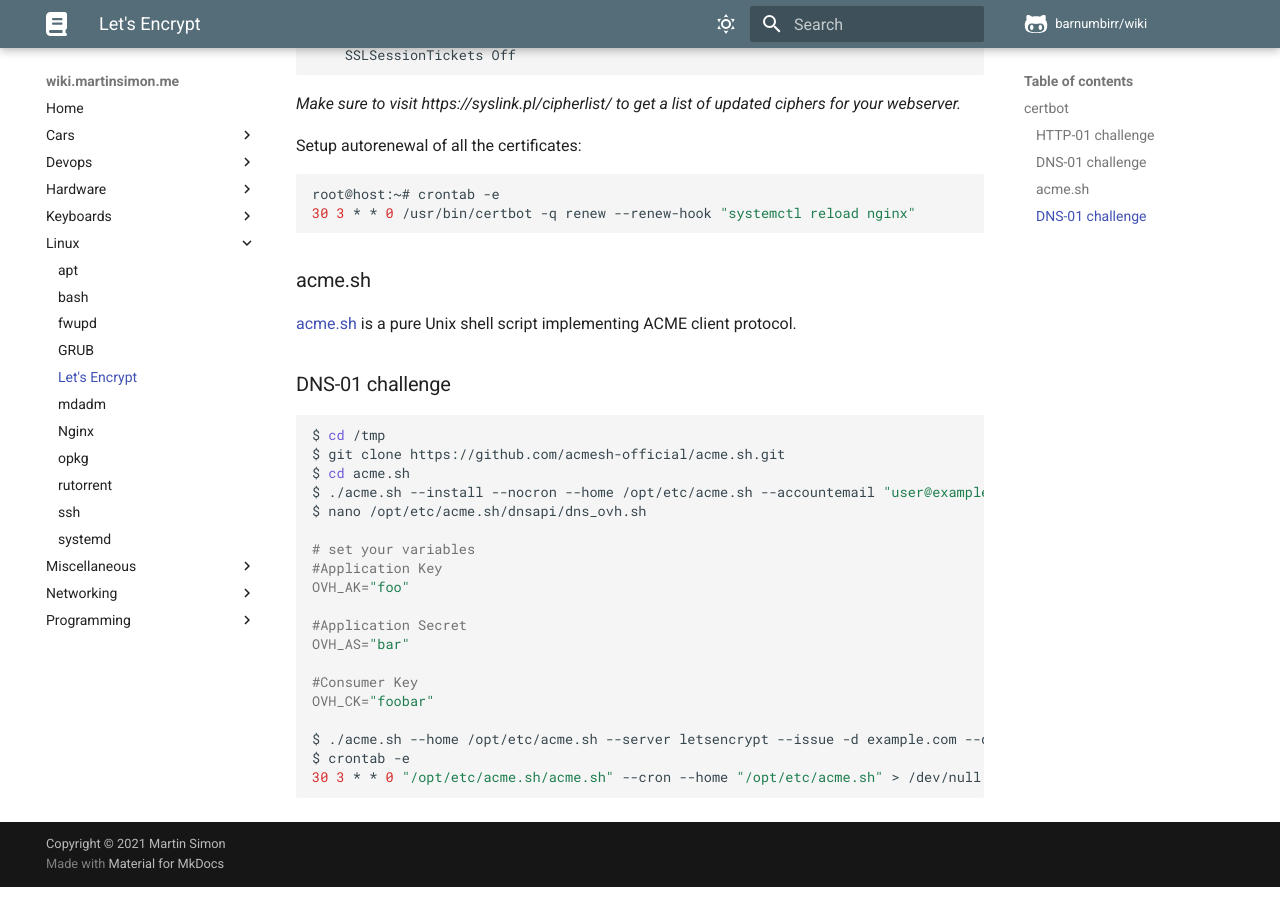
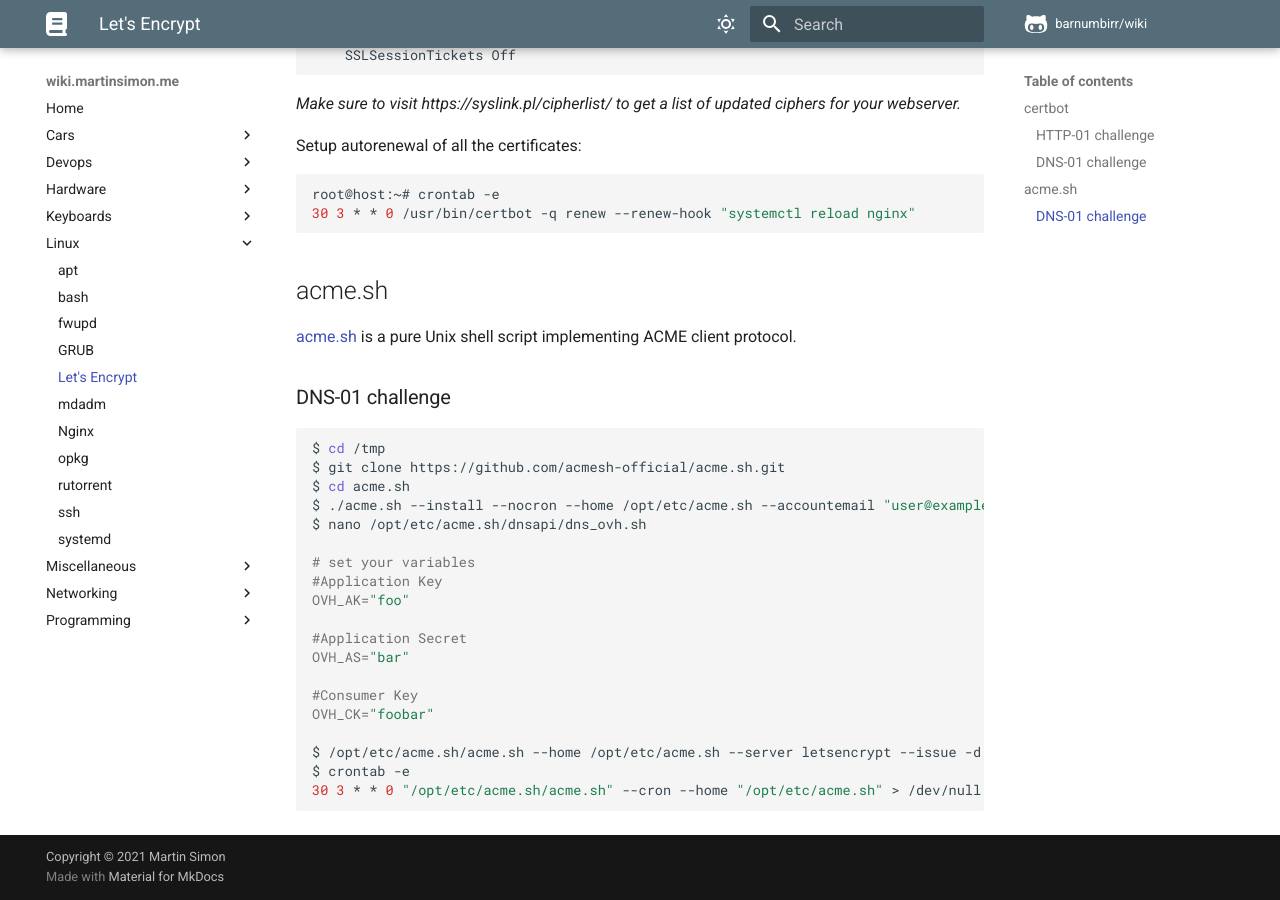
Before and after one commit to barnumbirr/wiki, an MkDocs documentation site: the page built from docs/linux/letsencrypt.md, in a window 1280 px wide and 900 px high, scrolled down 3340 px. Built offline with MkDocs 1.6.1 and Material for MkDocs 9.7.7, drawn with Linux system fonts in a browser that asks for light colours; comment, search, counter and statistics services are not loaded.

Commit message:
readability fixes

````diff
--- a/docs/linux/letsencrypt.md
+++ b/docs/linux/letsencrypt.md
@@ -178,7 +178,7 @@
 30 3 * * 0 /usr/bin/certbot -q renew --renew-hook "systemctl reload nginx"
 ```
 
-### acme.sh
+## acme.sh
 
 [acme.sh](https://acme.sh/) is a pure Unix shell script implementing ACME client
 protocol.
@@ -202,7 +202,7 @@
 #Consumer Key
 OVH_CK="foobar"
 
-$ ./acme.sh --home /opt/etc/acme.sh --server letsencrypt --issue -d example.com --dns dns_ovh
+$ /opt/etc/acme.sh/acme.sh --home /opt/etc/acme.sh --server letsencrypt --issue -d example.com --dns dns_ovh
 $ crontab -e
 30 3 * * 0 "/opt/etc/acme.sh/acme.sh" --cron --home "/opt/etc/acme.sh" > /dev/null
 ```
````
Also changed, not shown: docs/devops/cloudflare.md (+1 -2 lines).
